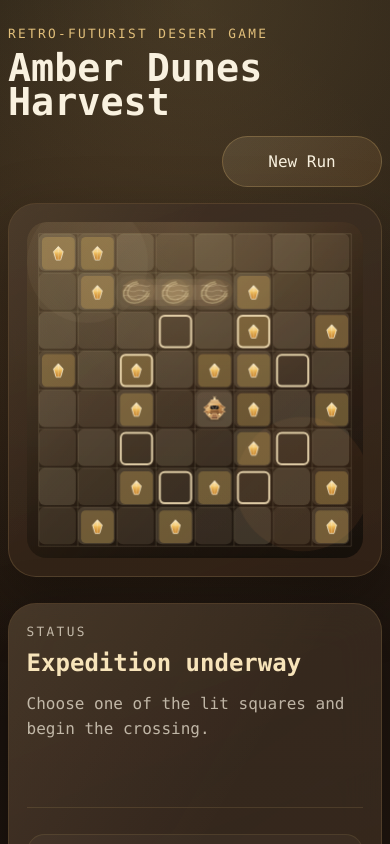
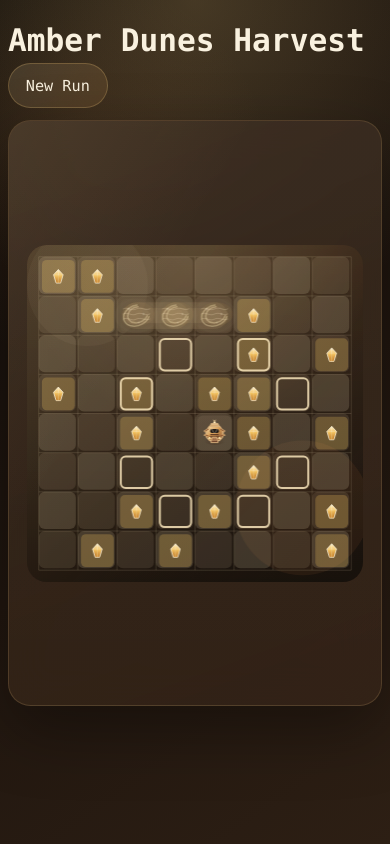
Before and after one commit to ilyamirin/arrakis, a website with bundled scripts: page index.html in a window 390 px wide. Shown: the top 844 px of the page. Built offline with nearby package versions, Linux system fonts and the light colour scheme; files whose address does not match are found by name.

Commit message:
Tighten mobile gameplay layout

```diff
--- a/src/main.ts
+++ b/src/main.ts
@@ -349,14 +349,11 @@ async function main(): Promise<void> {
     pageShell.scrollTop = 0;
     isResettingShellScroll = false;
   });
-  pageShell.addEventListener("touchstart", preventShellDefault, { passive: false });
   pageShell.addEventListener("touchmove", preventShellDefault, { passive: false });
   pageShell.addEventListener("wheel", preventShellDefault, { passive: false });
-  window.addEventListener("touchstart", preventShellDefault, { passive: false, capture: true });
   window.addEventListener("touchmove", preventShellDefault, { passive: false, capture: true });
   window.addEventListener("wheel", preventShellDefault, { passive: false, capture: true });
   canvas.addEventListener("pointerdown", preventShellDefault);
-  canvas.addEventListener("touchstart", preventShellDefault, { passive: false });
   canvas.addEventListener("touchmove", preventShellDefault, { passive: false });
   canvas.addEventListener("wheel", preventShellDefault, { passive: false });
 
--- a/styles.css
+++ b/styles.css
@@ -464,11 +464,56 @@ select {
 @media (max-width: 820px) {
   .page-shell {
     width: min(100vw - 1rem, 1320px);
+    gap: 0.75rem;
     padding-top: max(var(--space-3), env(safe-area-inset-top));
     padding-bottom: max(
       calc(var(--space-3) + var(--platform-bottom-reserve-mobile)),
       calc(env(safe-area-inset-bottom) + var(--platform-bottom-reserve-mobile))
     );
+  }
+
+  .hero {
+    grid-template-columns: 1fr;
+    gap: 0.55rem;
+    justify-items: start;
+    align-items: start;
+  }
+
+  .sidebar {
+    display: none;
+  }
+
+  .hero-copy {
+    display: block;
+  }
+
+  .eyebrow {
+    display: none;
+  }
+
+  .hero h1 {
+    font-size: clamp(1.65rem, 8vw, 2.25rem);
+    line-height: 0.9;
+    white-space: nowrap;
+    max-width: none;
+  }
+
+  #restart-button {
+    justify-self: start;
+    align-self: start;
+    min-width: auto;
+    min-height: 2.85rem;
+    padding: 0.72rem 1.05rem;
+    font-size: 0.95rem;
+  }
+
+  .layout {
+    grid-template-columns: 1fr;
+    gap: 0;
+  }
+
+  .board-card {
+    border-radius: 1.4rem;
   }
 
   .board-frame,
```
Also changed, not shown: dist/main.js.
